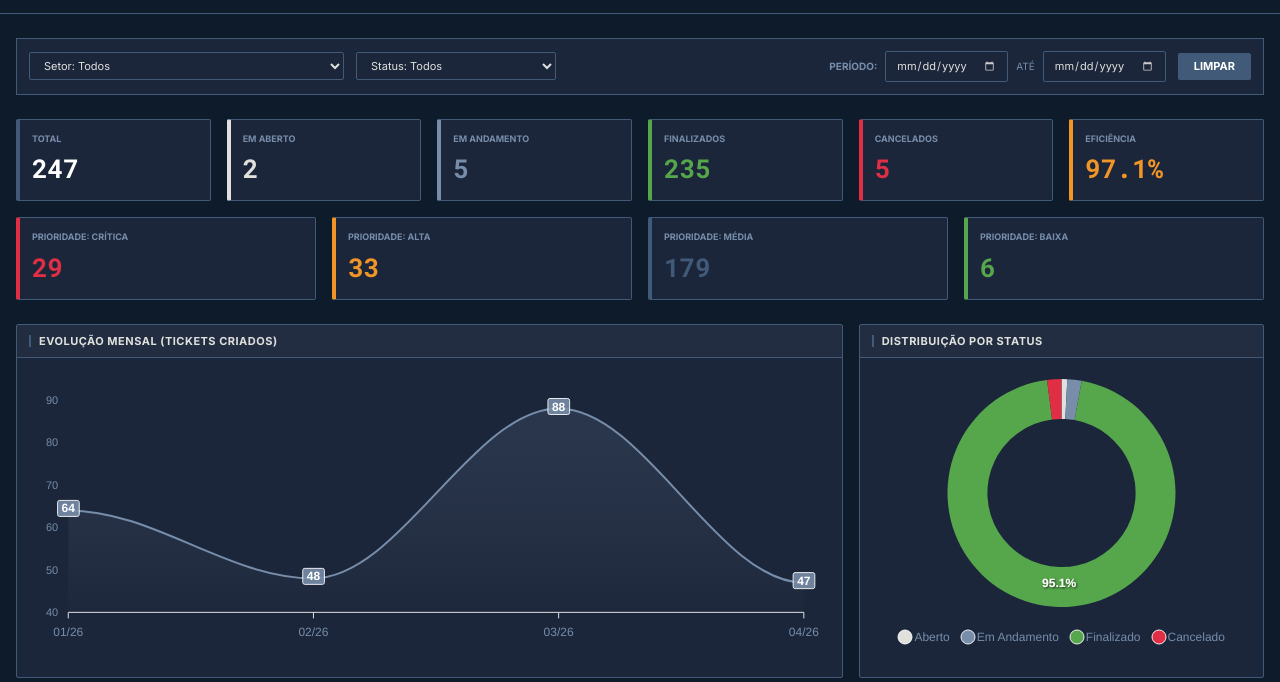
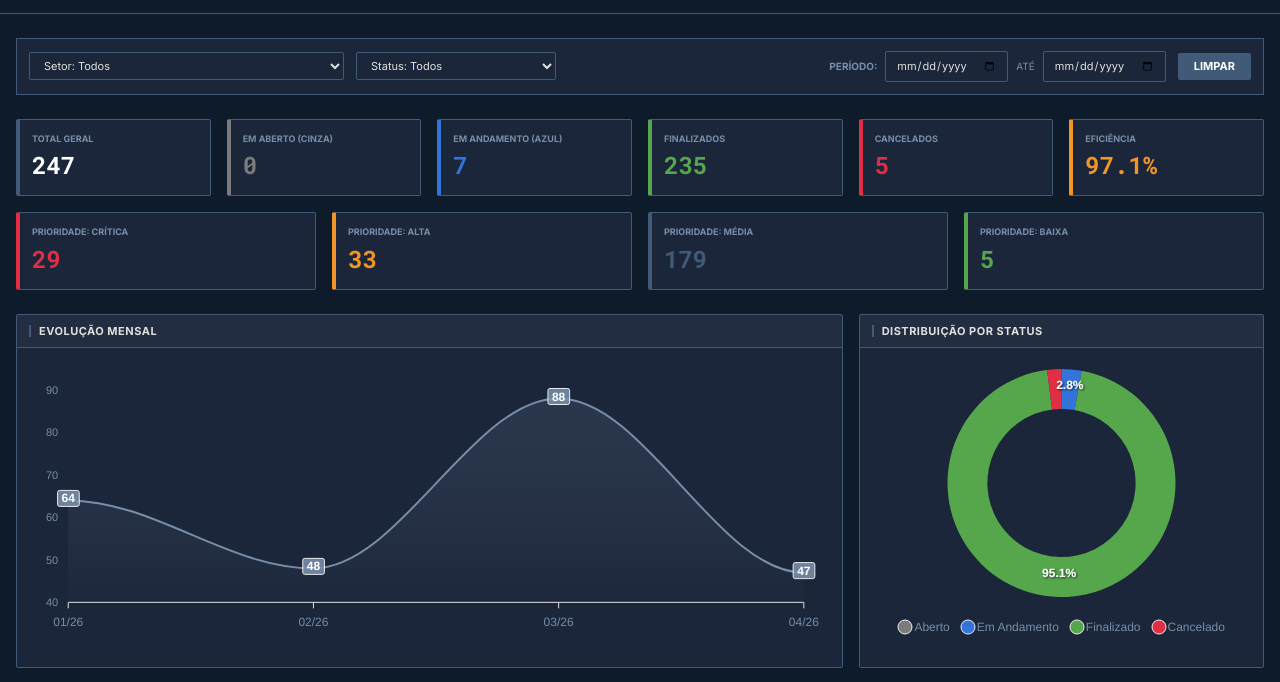
Before and after one commit to tigrupoconexao/dashboard-ti-cnx, a plain HTML site: page index.html in a window 1280 px wide. Shown: the part 57-739 px from the top of the page. Drawn offline with nearby package versions, Linux system fonts and the light colour scheme.

Commit message:
Update index.html

```diff
--- a/index.html
+++ b/index.html
@@ -27,10 +27,9 @@
         .panel-header::before { content: ""; width: 2px; height: 12px; background: var(--blue); }
         .panel-content { padding: 12px; flex-grow: 1; }
         .stat-panel { border-left: 4px solid var(--blue); }
-        .stat-value { font-family: 'Roboto Mono', monospace; font-size: 26px; font-weight: 700; color: #fff; }
-        .stat-label { font-size: 9px; color: var(--text-dim); font-weight: 700; text-transform: uppercase; margin-bottom: 4px; }
+        .stat-value { font-family: 'Roboto Mono', monospace; font-size: 24px; font-weight: 700; color: #fff; }
+        .stat-label { font-size: 9px; color: var(--text-dim); font-weight: 700; text-transform: uppercase; margin-bottom: 2px; }
         .g-select { background: #1b263b; border: 1px solid var(--border-panel); color: var(--text-main); font-size: 11px; padding: 5px 10px; border-radius: 2px; outline: none; }
-        input[type="date"]::-webkit-calendar-picker-indicator { filter: invert(0.8); cursor: pointer; }
         header { background: #0d1b2a; border-bottom: 1px solid var(--border-panel); }
         ::-webkit-scrollbar { width: 6px; height: 6px; }
         ::-webkit-scrollbar-thumb { background: var(--border-panel); }
@@ -44,7 +43,7 @@
                 <div class="bg-white p-1 rounded-sm"><img src="logo.png" style="height:30px;" onerror="this.src='https://via.placeholder.com/100x30/FFFFFF/0d1b2a?text=LOGOMARCA'"></div>
                 <div class="text-[14px] font-bold tracking-tight">TI GRUPO CONEXÃO / <span class="text-[#778da9]">HELPDESK BI</span></div>
             </div>
-            <div class="text-[10px] font-mono text-right flex flex-col">
+            <div id="last-update" class="text-[10px] font-mono text-right flex flex-col">
                 <span class="text-[#778da9]">SINCRONIZAÇÃO DE DADOS</span>
                 <span id="sync-time" class="text-white font-bold">---</span>
             </div>
@@ -66,9 +65,9 @@
         </div>
 
         <div class="grid grid-cols-1 md:grid-cols-3 lg:grid-cols-6 gap-4 mb-4">
-            <div class="grafana-panel stat-panel"><div class="panel-content"><div class="stat-label">Total</div><div id="kpi-total" class="stat-value">0</div></div></div>
-            <div class="grafana-panel stat-panel !border-l-[#e0e1dd]"><div class="panel-content"><div class="stat-label">Em Aberto</div><div id="kpi-open" class="stat-value text-[#e0e1dd]">0</div></div></div>
-            <div class="grafana-panel stat-panel !border-l-[#778da9]"><div class="panel-content"><div class="stat-label">Em Andamento</div><div id="kpi-progress" class="stat-value text-[#778da9]">0</div></div></div>
+            <div class="grafana-panel stat-panel"><div class="panel-content"><div class="stat-label">Total Geral</div><div id="kpi-total" class="stat-value">0</div></div></div>
+            <div class="grafana-panel stat-panel !border-l-[#7b7b7b]"><div class="panel-content"><div class="stat-label">Em Aberto (Cinza)</div><div id="kpi-open" class="stat-value text-[#7b7b7b]">0</div></div></div>
+            <div class="grafana-panel stat-panel !border-l-[#3274d9]"><div class="panel-content"><div class="stat-label">Em Andamento (Azul)</div><div id="kpi-progress" class="stat-value text-[#3274d9]">0</div></div></div>
             <div class="grafana-panel stat-panel !border-l-[#56a64b]"><div class="panel-content"><div class="stat-label">Finalizados</div><div id="kpi-resolved" class="stat-value text-[#56a64b]">0</div></div></div>
             <div class="grafana-panel stat-panel !border-l-[#e02f44]"><div class="panel-content"><div class="stat-label">Cancelados</div><div id="kpi-canceled" class="stat-value text-[#e02f44]">0</div></div></div>
             <div class="grafana-panel stat-panel !border-l-[#f29527]"><div class="panel-content"><div class="stat-label">Eficiência</div><div id="kpi-rate" class="stat-value text-[#f29527]">0%</div></div></div>
@@ -82,7 +81,7 @@
         </div>
 
         <div class="grid grid-cols-1 lg:grid-cols-12 gap-4 mb-4">
-            <div class="grafana-panel lg:col-span-8"><div class="panel-header">Evolução Mensal (Tickets Criados)</div><div class="panel-content"><div id="chart-ev"></div></div></div>
+            <div class="grafana-panel lg:col-span-8"><div class="panel-header">Evolução Mensal</div><div class="panel-content"><div id="chart-ev"></div></div></div>
             <div class="grafana-panel lg:col-span-4"><div class="panel-header">Distribuição por Status</div><div class="panel-content"><div id="chart-prio"></div></div></div>
         </div>
 
@@ -130,7 +129,6 @@
             const fst = document.getElementById('f-status').value;
             const dStartInput = document.getElementById('f-start').value;
             const dEndInput = document.getElementById('f-end').value;
-
             const dStart = dStartInput ? new Date(dStartInput + "T00:00:00") : null;
             const dEnd = dEndInput ? new Date(dEndInput + "T23:59:59") : null;
 
@@ -147,21 +145,18 @@
         function reset() { document.querySelectorAll('.g-select').forEach(s => s.value='All'); document.getElementById('f-start').value=''; document.getElementById('f-end').value=''; apply(); }
 
         function render(data) {
+            // LÓGICA DE STATUS BASEADA NA IMAGEM
             const finS = (s) => ["Resolvido", "Concluído", "Concluido"].includes(s);
-            const opnS = (s) => ["Pendente", "Aberto"].includes(s);
+            const canS = (s) => s === "Cancelado";
+            const opnS = (s) => s === "Aberto"; // APENAS "Aberto" é cinza
 
             const total = data.length;
             const fin = data.filter(d => finS(d[COL.STATUS])).length;
-            const can = data.filter(d => d[COL.STATUS] === "Cancelado").length;
+            const can = data.filter(d => canS(d[COL.STATUS])).length;
             const opn = data.filter(d => opnS(d[COL.STATUS])).length;
-            const prg = total - (fin + can + opn);
+            const prg = total - (fin + can + opn); // TODO O RESTANTE (Azul) é andamento
+
             const rate = (total - can) > 0 ? ((fin / (total - can)) * 100).toFixed(1) : 0;
-
-            // KPIs de Prioridade (Lógica Corrigida)
-            document.getElementById('prio-critica').innerText = data.filter(d => d[COL.PRIO].includes("Crítico") || d[COL.PRIO].includes("Muito alto")).length;
-            document.getElementById('prio-alta').innerText = data.filter(d => d[COL.PRIO] === "Alto").length;
-            document.getElementById('prio-media').innerText = data.filter(d => d[COL.PRIO] === "Médio").length;
-            document.getElementById('prio-baixa').innerText = data.filter(d => d[COL.PRIO] === "Baixo" || d[COL.PRIO] === "Muito baixo").length;
 
             document.getElementById('kpi-total').innerText = total;
             document.getElementById('kpi-open').innerText = opn;
@@ -170,7 +165,13 @@
             document.getElementById('kpi-canceled').innerText = can;
             document.getElementById('kpi-rate').innerText = rate + "%";
 
-            // Evolução Dinâmica (Inclui Abril automaticamente)
+            // Prioridades
+            document.getElementById('prio-critica').innerText = data.filter(d => d[COL.PRIO].includes("Cr") || d[COL.PRIO].includes("Muito alto")).length;
+            document.getElementById('prio-alta').innerText = data.filter(d => d[COL.PRIO] === "Alto").length;
+            document.getElementById('prio-media').innerText = data.filter(d => d[COL.PRIO].includes("M") && !d[COL.PRIO].includes("Muito")).length;
+            document.getElementById('prio-baixa').innerText = data.filter(d => d[COL.PRIO].includes("Baixo")).length;
+
+            // Evolução
             let evMap = {};
             data.forEach(d => { let p=parseDate(d[COL.CREATED]); if(p) evMap[p.key] = (evMap[p.key] || 0) + 1; });
             const evSorted = Object.keys(evMap).sort((a,b) => {
@@ -179,7 +180,7 @@
             });
 
             draw('chart-ev', {
-                series: [{ name: 'Abertos', data: evSorted.map(k => evMap[k]) }],
+                series: [{ name: 'Tickets', data: evSorted.map(k => evMap[k]) }],
                 chart: { type: 'area', height: 280, toolbar: {show:false} },
                 stroke: { curve: 'smooth', width: 2 },
                 fill: { type: 'gradient', gradient: { opacityFrom: 0.4, opacityTo: 0.1 } },
@@ -193,7 +194,7 @@
                 labels: ["Aberto", "Em Andamento", "Finalizado", "Cancelado"],
                 chart: { type: 'donut', height: 280 },
                 stroke: { show: false },
-                colors: ['#e0e1dd','#778da9','#56a64b','#e02f44'],
+                colors: ['#7b7b7b','#3274d9','#56a64b','#e02f44'],
                 legend: { position: 'bottom', labels: { colors: '#778da9' } }
             });
 
```
